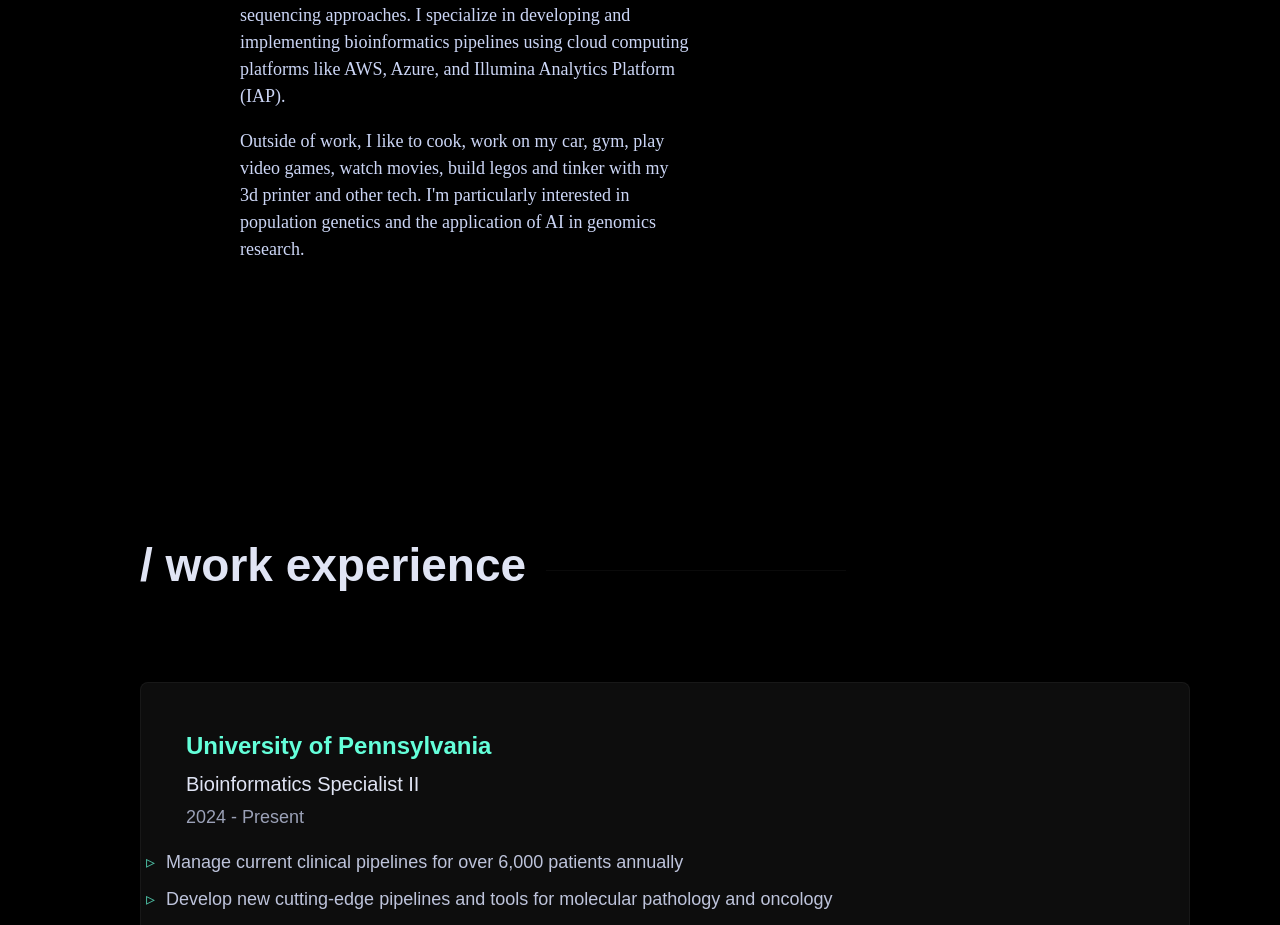
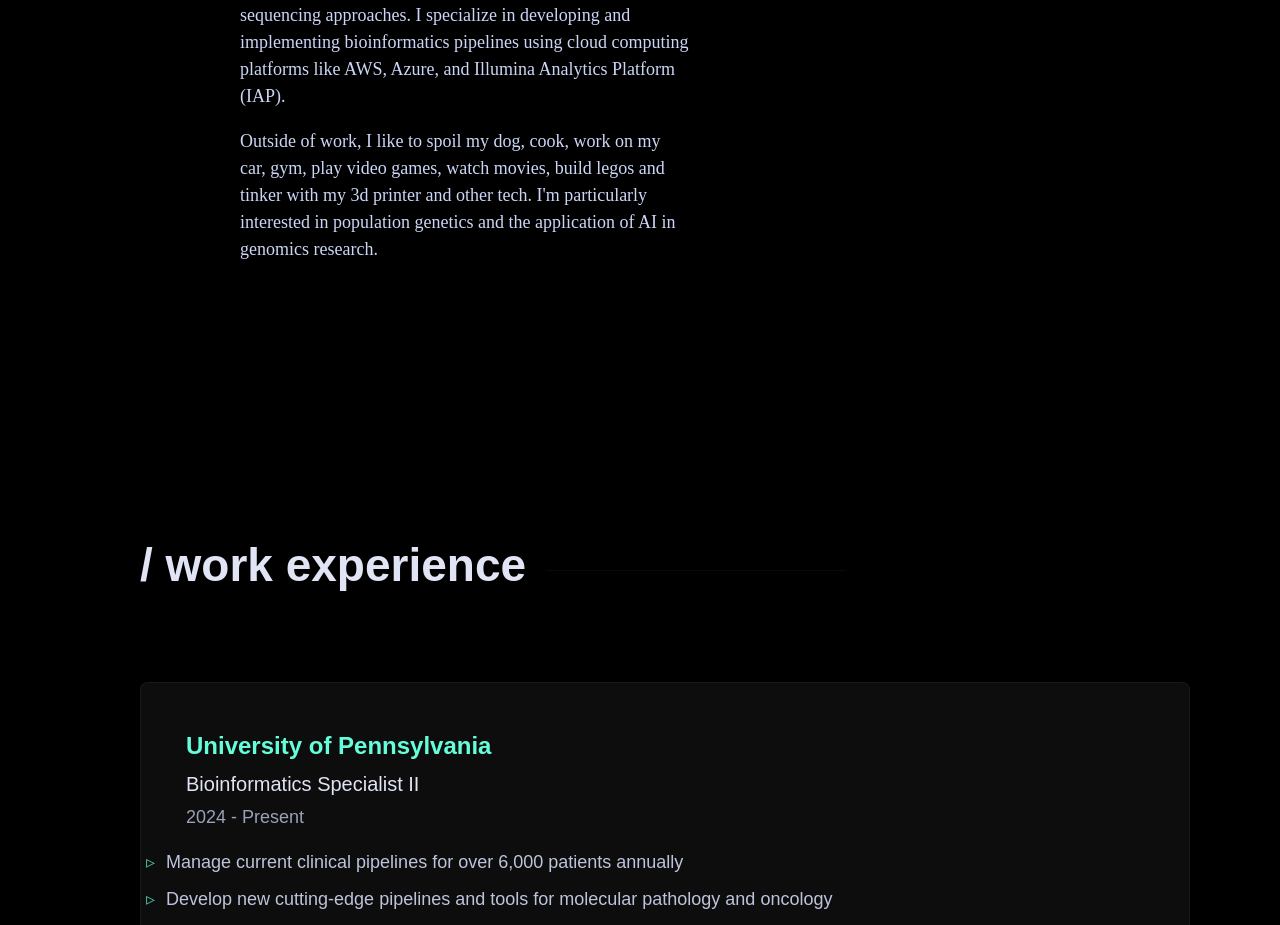
Before and after one commit to ChaseRushton/chase-main, a React (Create React App) app: page / in a window 1280 px wide. Shown: the part 1684-2609 px from the top of the page. Built offline with nearby package versions, Linux system fonts and the light colour scheme; a web font is replaced by a local one.

Commit message:
Update About.js

```diff
--- a/src/components/About.js
+++ b/src/components/About.js
@@ -67,7 +67,7 @@
 
     const three = (
       <p>
-        Outside of work, I like to cook, work on my car, gym, play video games, watch movies, build legos and tinker with my 3d printer and other tech. I'm particularly
+        Outside of work, I like to spoil my dog, cook, work on my car, gym, play video games, watch movies, build legos and tinker with my 3d printer and other tech. I'm particularly
         interested in population genetics and the application of AI in genomics research.
       </p>
     );
```
